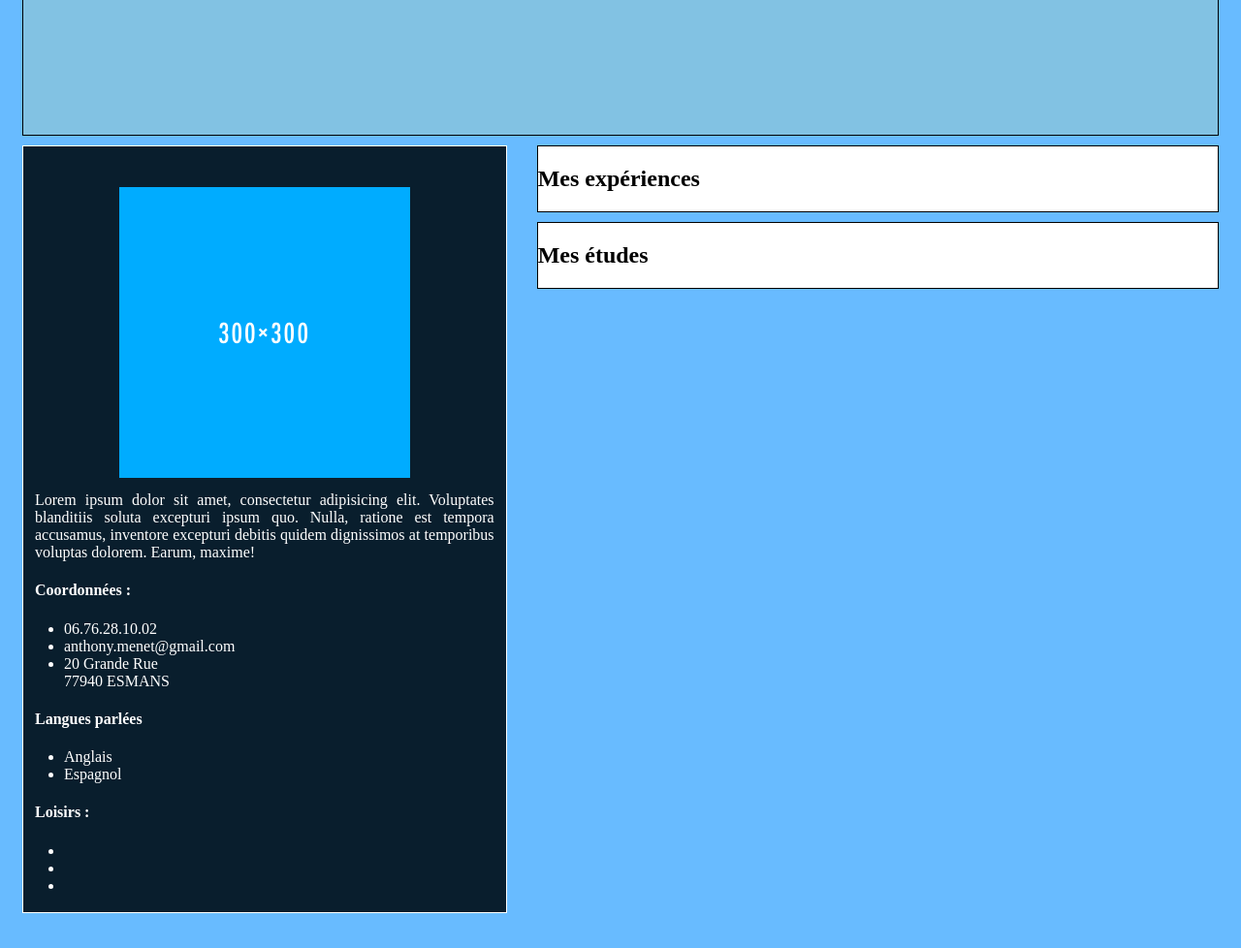
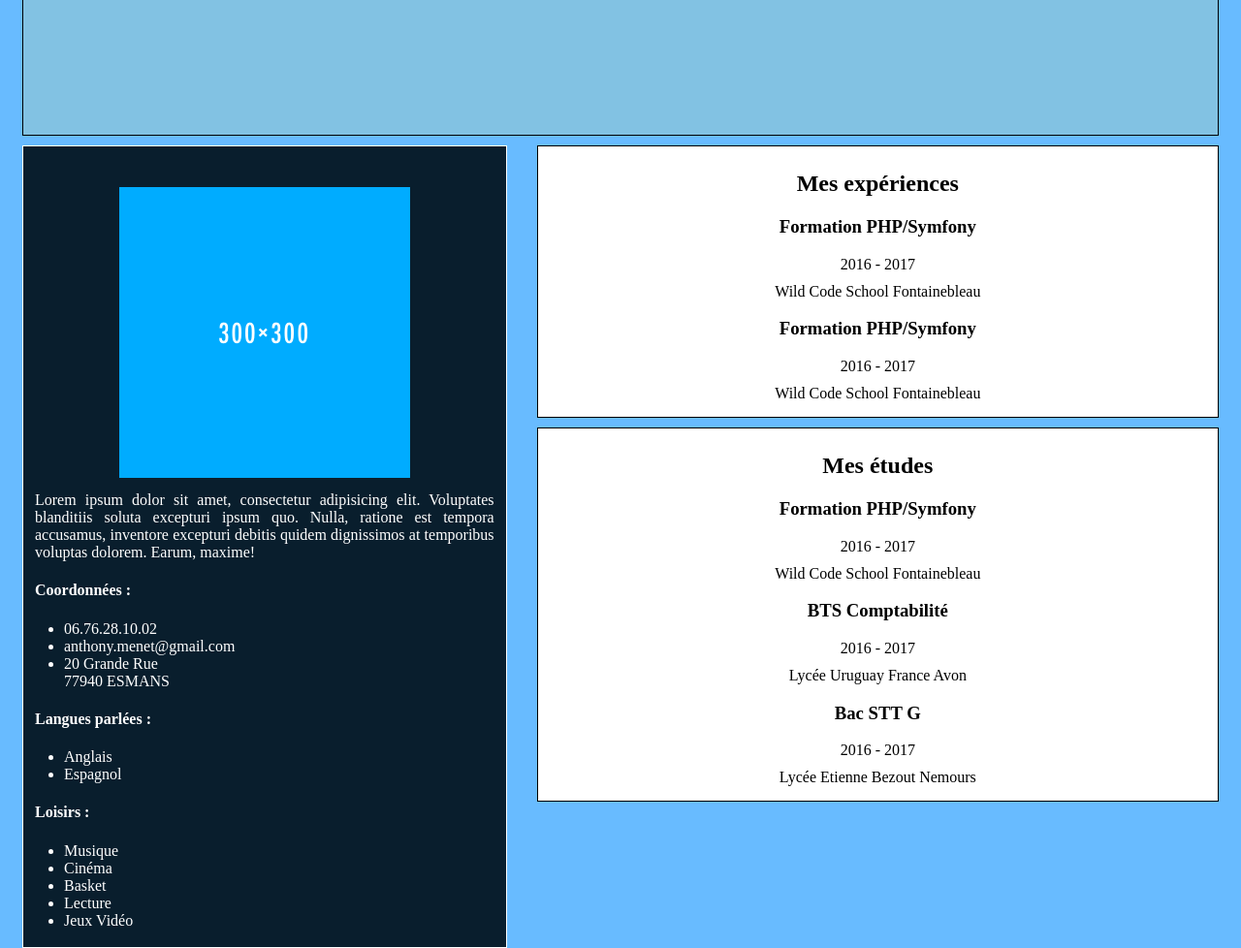
Before and after one commit to Anthooo/CVWild, a plain HTML site: page index.html in a window 1280 px wide. Shown: the part 85-1063 px from the top of the page at 97% size. Before the commit the page ends 1027 px from the top, so only its background shows below. Drawn offline with Linux system fonts and the light colour scheme.

Commit message:
modif block droite

```diff
--- a/index.html
+++ b/index.html
@@ -1,11 +1,13 @@
 <!DOCTYPE html>
 <html lang="fr">
+
 <head>
     <meta charset="UTF-8">
     <title>Mon CV Wild</title>
 
     <link rel="stylesheet" href="stylesheet.css">
 </head>
+
 <body>
 
     <header>
@@ -21,25 +23,54 @@
             <ul>
                 <li>06.76.28.10.02</li>
                 <li>anthony.menet@gmail.com</li>
-            <li>20 Grande Rue<br>77940 ESMANS</li>
+                <li>20 Grande Rue
+                    <br>77940 ESMANS</li>
             </ul>
-        <h4>Langues parlées</h4>
+            <h4>Langues parlées : </h4>
             <ul>
                 <li>Anglais</li>
                 <li>Espagnol</li>
             </ul>
             <h4>Loisirs :</h4>
             <ul>
-            <li></li>
-            <li></li>
-            <li></li>
+                <li>Musique</li>
+                <li>Cinéma</li>
+                <li>Basket</li>
+                <li>Lecture</li>
+                <li>Jeux Vidéo</li>
             </ul>
         </div>
         <div id="right-box">
             <div id="experiences-box">
-        <h2>Mes expériences</h2> </div>
+                <h2>Mes expériences</h2>
+                <div class="experience">
+                    <h3>Formation PHP/Symfony</h3>
+                    <p>2016 - 2017</p>
+                    <p>Wild Code School Fontainebleau</p>
+                </div>
+                <div class="experience">
+                    <h3>Formation PHP/Symfony</h3>
+                    <p>2016 - 2017</p>
+                    <p>Wild Code School Fontainebleau</p>
+                </div>
+            </div>
             <div id="studies-box">
                 <h2>Mes études</h2>
+                <div class="study">
+                    <h3>Formation PHP/Symfony</h3>
+                    <p>2016 - 2017</p>
+                    <p>Wild Code School Fontainebleau</p>
+                </div>
+                <div class="study">
+                    <h3>BTS Comptabilité</h3>
+                    <p>2016 - 2017</p>
+                    <p>Lycée Uruguay France Avon</p>
+                </div>
+                <div class="study">
+                    <h3>Bac STT G</h3>
+                    <p>2016 - 2017</p>
+                    <p>Lycée Etienne Bezout Nemours</p>
+                </div>
             </div>
         </div>
     </container>
@@ -48,4 +79,5 @@
 
     </footer>
 </body>
+
 </html>
--- a/stylesheet.css
+++ b/stylesheet.css
@@ -39,6 +39,17 @@ p {
     margin : 10px;
 }
 
+.study p {
+    text-align: center;
+}
+
+.experience p {
+    text-align: center;
+}
+
+h3 {
+    text-align: center;
+}
 h4 {
     margin-left: 10px;
 }
@@ -51,9 +62,13 @@ h4 {
     background-color: #FFF;
     border: 1px solid;
     margin-bottom: 10px;
+    padding: 5px;
+    text-align: center;
 }
 
 #studies-box {
     background-color: #FFF;
     border: 1px solid;
+    padding: 5px;
+    text-align: center;
 }
```
Lines whose indentation alone changed are shown as unchanged.
